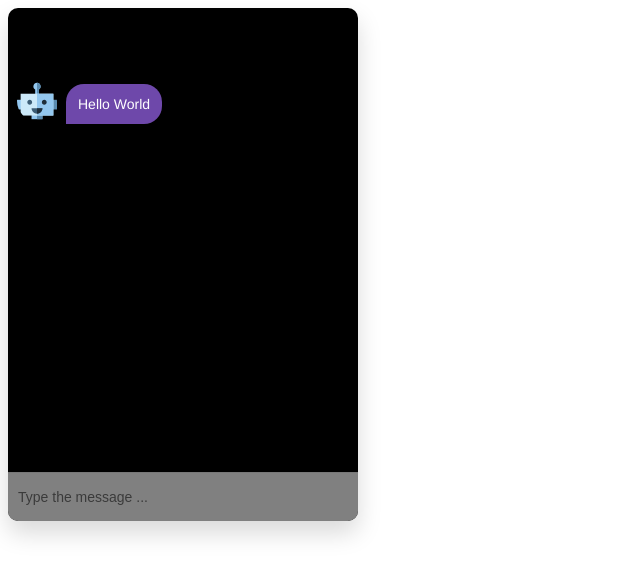
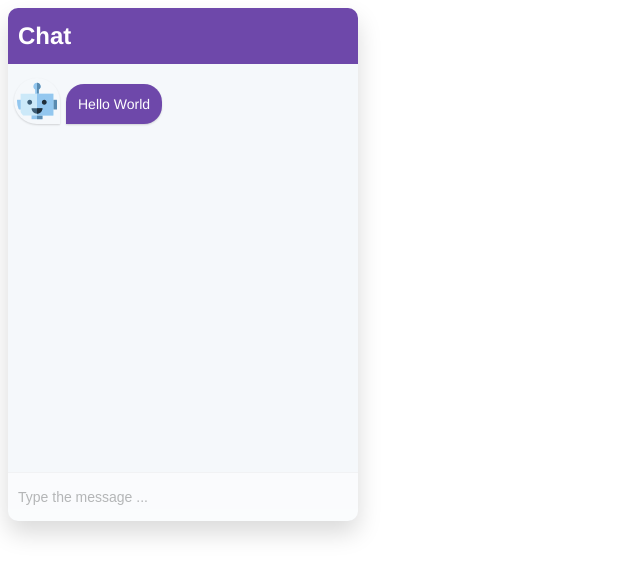
Before and after one commit to olepychev/react-chatbot, a React app: page / in a window 1280 px wide. Shown: the top 576 px of the page, without its empty margins (0-640 px from the left). Built offline with nearby package versions, Linux system fonts and the light colour scheme.

Commit message:
Export ThemedExample by default

```diff
--- a/src/components/Example.jsx
+++ b/src/components/Example.jsx
@@ -1,24 +1,29 @@
 import React from 'react';
+import { ThemeProvider } from 'styled-components';
 import ChatBot from '../../lib/index';
 
-import { ThemeProvider } from 'styled-components';
-
 const darkTheme = {
-  background: '#000',
+  background: '#f5f8fb',
   fontFamily: 'Helvetica Neue',
+  headerBgColor: '#6e48aa',
+  headerFontColor: '#fff',
 };
 
+const steps = [
+  {
+    id: '1',
+    message: 'Hello World',
+    end: true,
+  },
+];
+
 const Example = () =>
+  <ChatBot steps={steps} />;
+
+const ThemedExample = () => (
   <ThemeProvider theme={darkTheme}>
-    <ChatBot
-      steps={[
-        {
-          id: '1',
-          message: 'Hello World',
-          end: true,
-        },
-      ]}
-    />
-  </ThemeProvider>;
+    <Example />
+  </ThemeProvider>
+);
 
-export default Example;
+export default ThemedExample;
```
